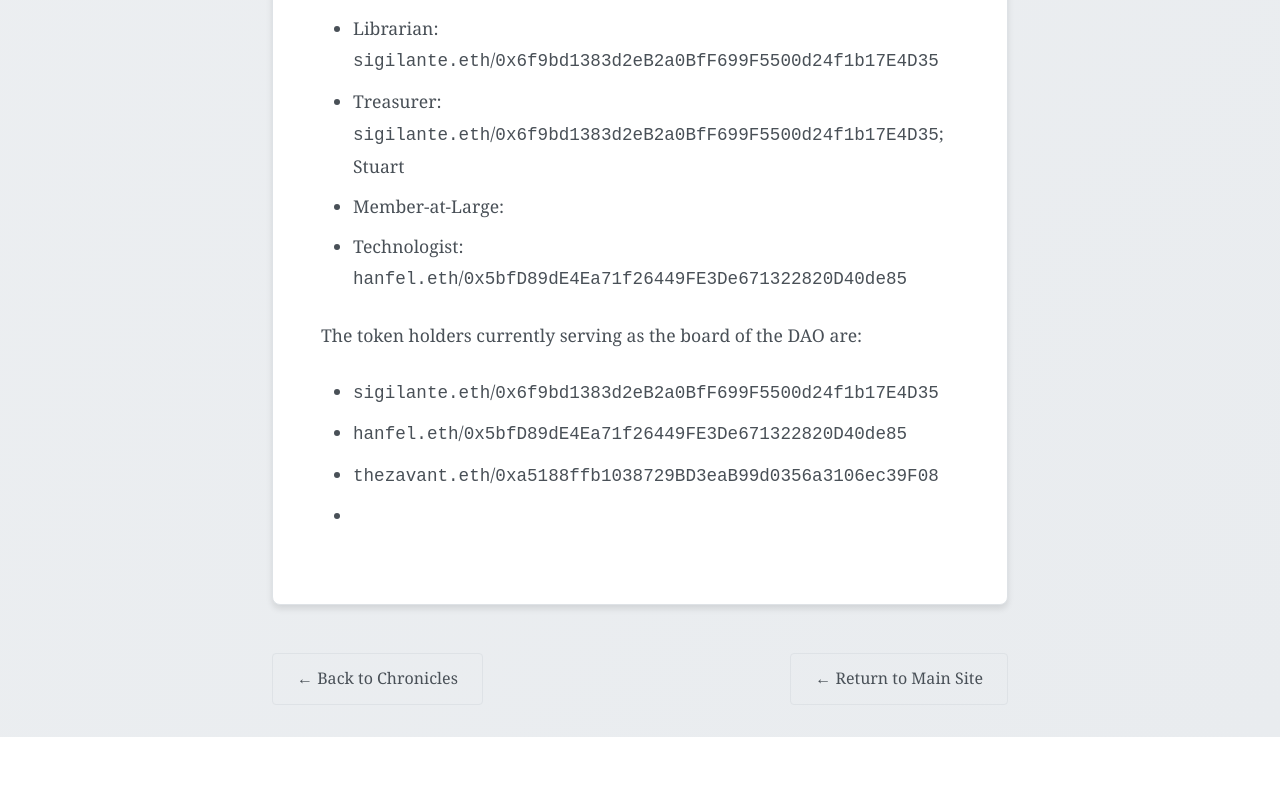
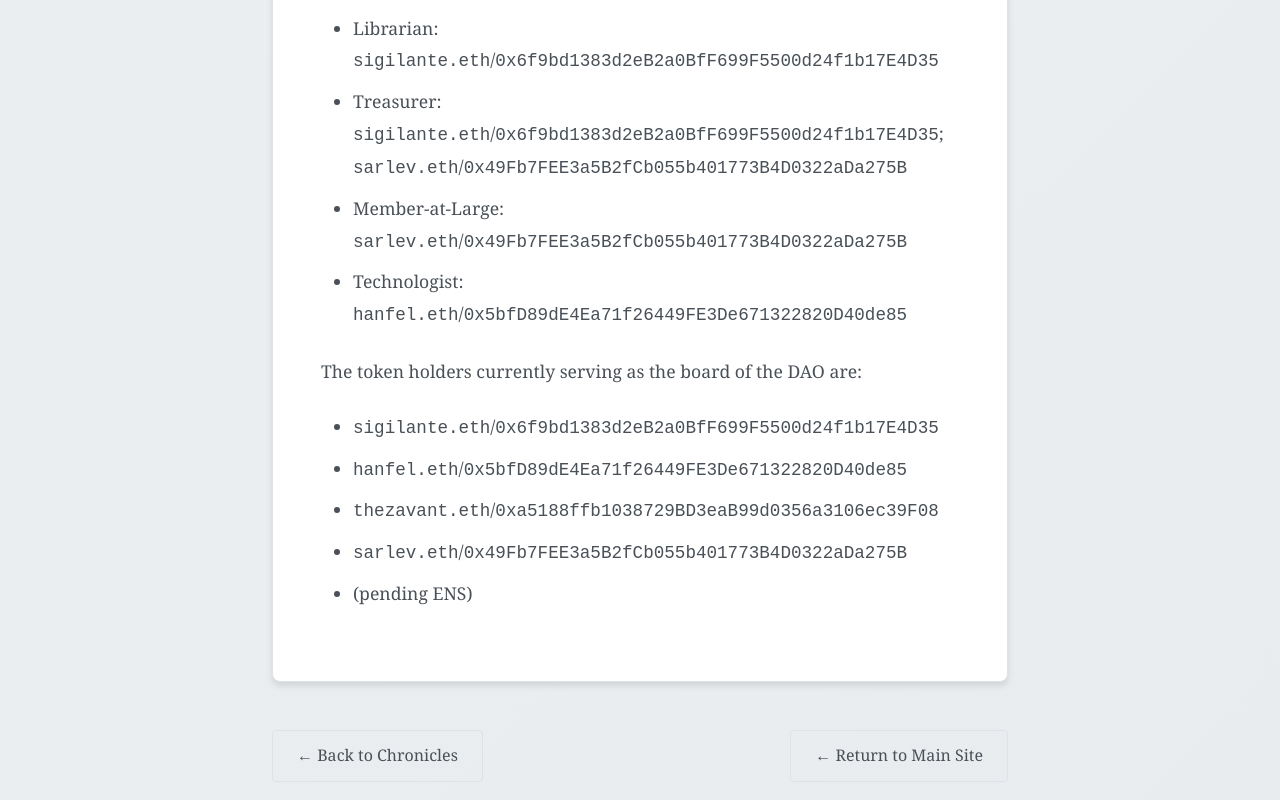
Before and after one commit to sigilante/whitemarble.ai, a plain HTML site: page blog/posts/bylaws.html in a window 1280 px wide. Shown: the part 9964-10764 px from the top of the page. Before the commit the page ends 10701 px from the top, so only its background shows below. Drawn offline with Linux system fonts and the light colour scheme.

Commit message:
Add sarlev

```diff
--- a/blog/posts/bylaws.html
+++ b/blog/posts/bylaws.html
@@ -495,9 +495,12 @@
                         <code>sigilante.eth</code>/<code>0x6f9bd1383d2eB2a0BfF699F5500d24f1b17E4D35</code>
                     </li>
                     <li>Treasurer:
-                        <code>sigilante.eth</code>/<code>0x6f9bd1383d2eB2a0BfF699F5500d24f1b17E4D35</code>; Stuart
+                        <code>sigilante.eth</code>/<code>0x6f9bd1383d2eB2a0BfF699F5500d24f1b17E4D35</code>;
+                        <code>sarlev.eth</code>/<code>0x49Fb7FEE3a5B2fCb055b401773B4D0322aDa275B</code>
                     </li>
-                    <li>Member-at-Large:</li>
+                    <li>Member-at-Large:
+                        <code>sarlev.eth</code>/<code>0x49Fb7FEE3a5B2fCb055b401773B4D0322aDa275B</code>
+                    </li>
                     <li>Technologist:
                         <code>hanfel.eth</code>/<code>0x5bfD89dE4Ea71f26449FE3De671322820D40de85</code>
                     </li>
@@ -507,7 +510,8 @@
                     <li><code>sigilante.eth</code>/<code>0x6f9bd1383d2eB2a0BfF699F5500d24f1b17E4D35</code></li>
                     <li><code>hanfel.eth</code>/<code>0x5bfD89dE4Ea71f26449FE3De671322820D40de85</code></li>
                     <li><code>thezavant.eth</code>/<code>0xa5188ffb1038729BD3eaB99d0356a3106ec39F08</code></li>
-                    <li></li>
+                    <li><code>sarlev.eth</code>/<code>0x49Fb7FEE3a5B2fCb055b401773B4D0322aDa275B</code></li>
+                    <li>(pending ENS)</li>
                 </ul>
             </div>
         </article>
```
